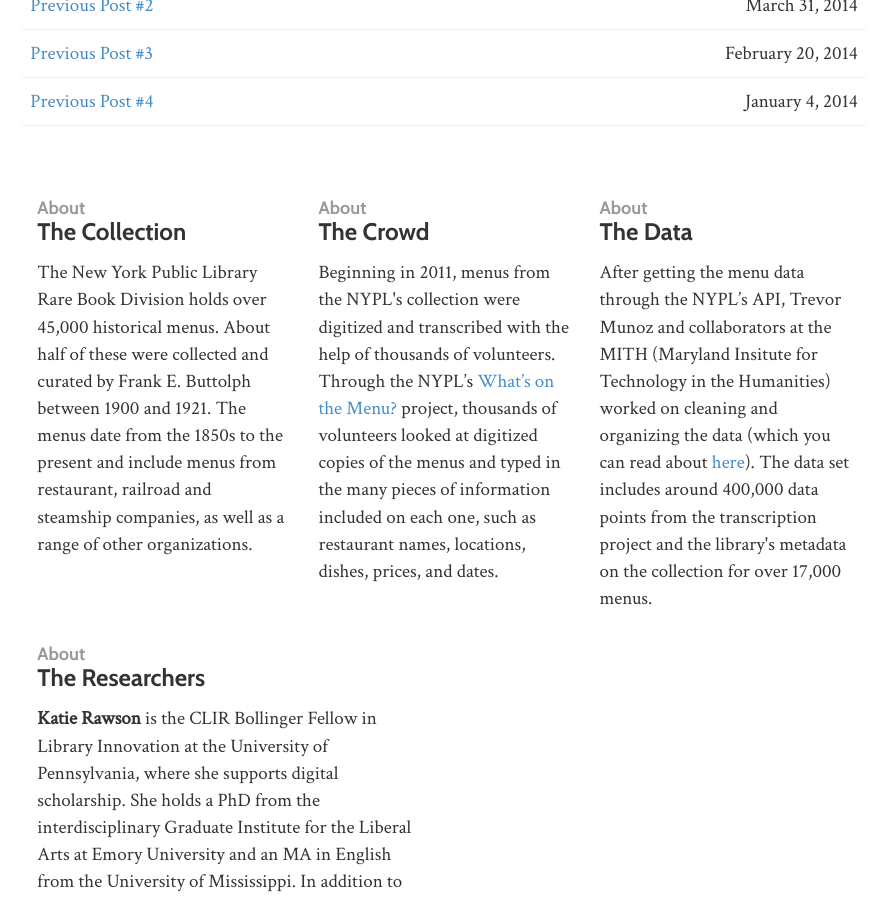
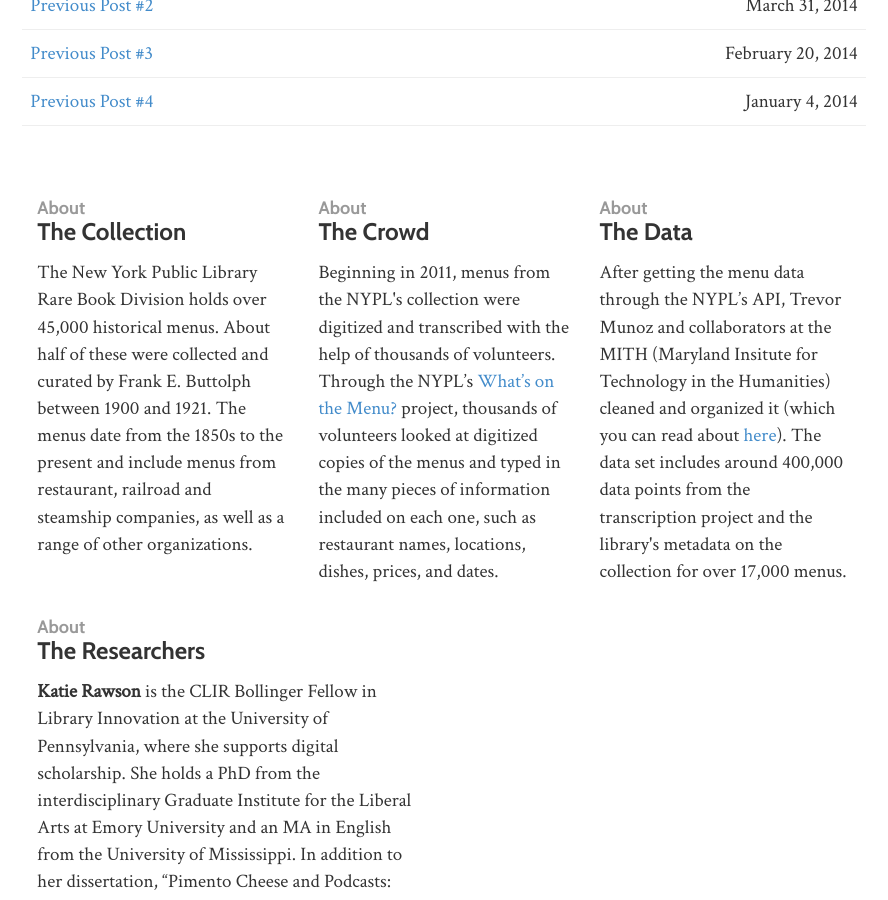
Before and after one commit to public-fare/menus-site, a Jekyll site: the page built from index.html, in a window 1280 px wide and 900 px high, scrolled down 929 px. Shown: the whole window, without its empty margins (196-1084 px from the left). Built offline with Jekyll 4.4.1, drawn with Linux system fonts in a browser that asks for light colours; nearby versions of some CDN libraries.

Commit message:
about edits

```diff
--- a/index.html
+++ b/index.html
@@ -58,7 +58,7 @@ layout: default
             <small>About</small><br />
             The Data
             </h4>
-            <p>After getting the menu data through the NYPL’s API, Trevor Munoz and collaborators at the MITH (Maryland Insitute for Technology in the Humanities) worked on cleaning and organizing the data (which you can read about <a href="http://www.trevormunoz.com/notebook/2013/08/08/what-is-on-the-menu-more-work-with-nypl-open-data-part-one.html">here</a>).   The data set includes around 400,000 data points from the transcription project and the library's metadata on the collection for over 17,000 menus.</p>
+            <p>After getting the menu data through the NYPL’s API, Trevor Munoz and collaborators at the MITH (Maryland Insitute for Technology in the Humanities) cleaned and organized it (which you can read about <a href="http://www.trevormunoz.com/notebook/2013/08/08/what-is-on-the-menu-more-work-with-nypl-open-data-part-one.html">here</a>).   The data set includes around 400,000 data points from the transcription project and the library's metadata on the collection for over 17,000 menus.</p>
         </div>
     </section>
 
```
